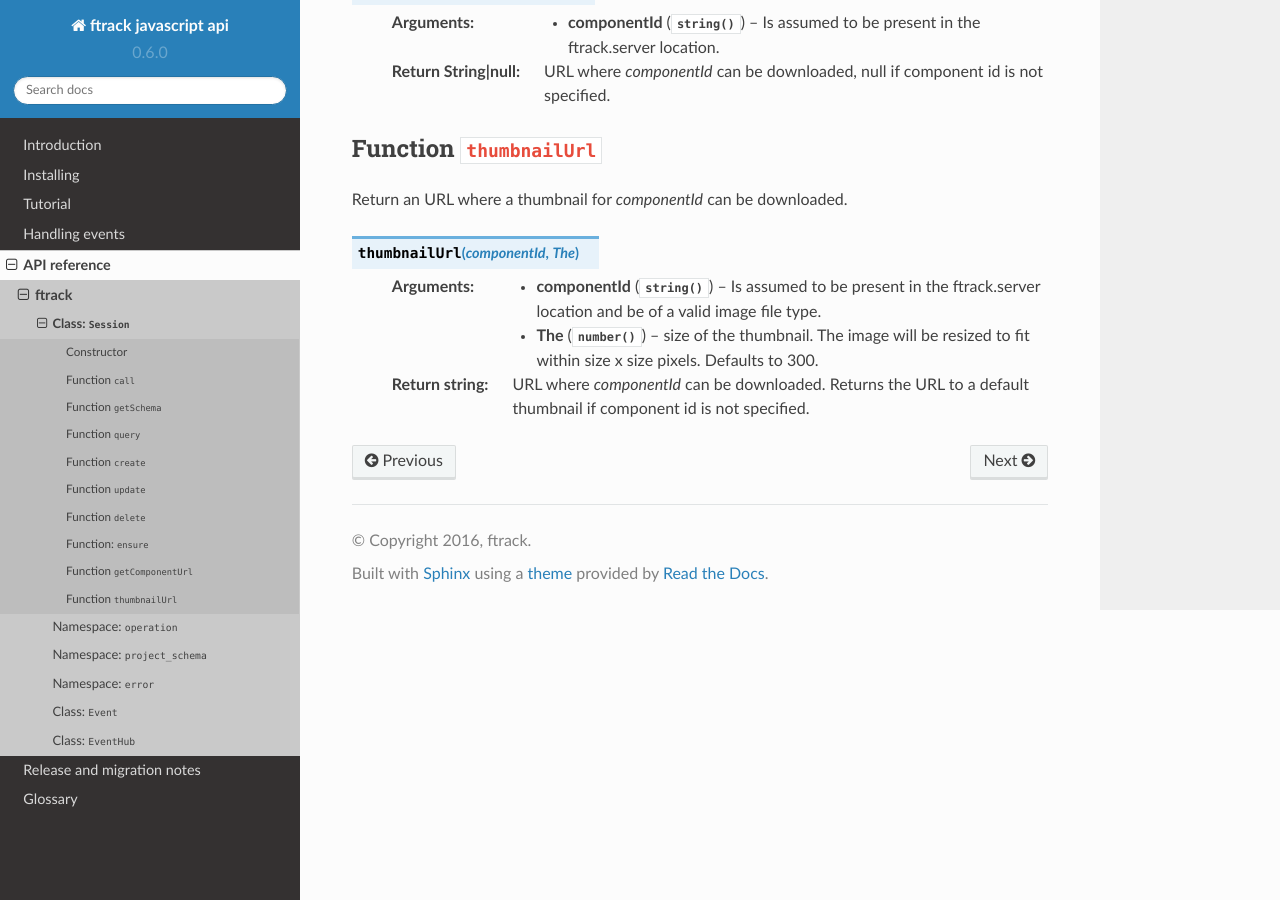
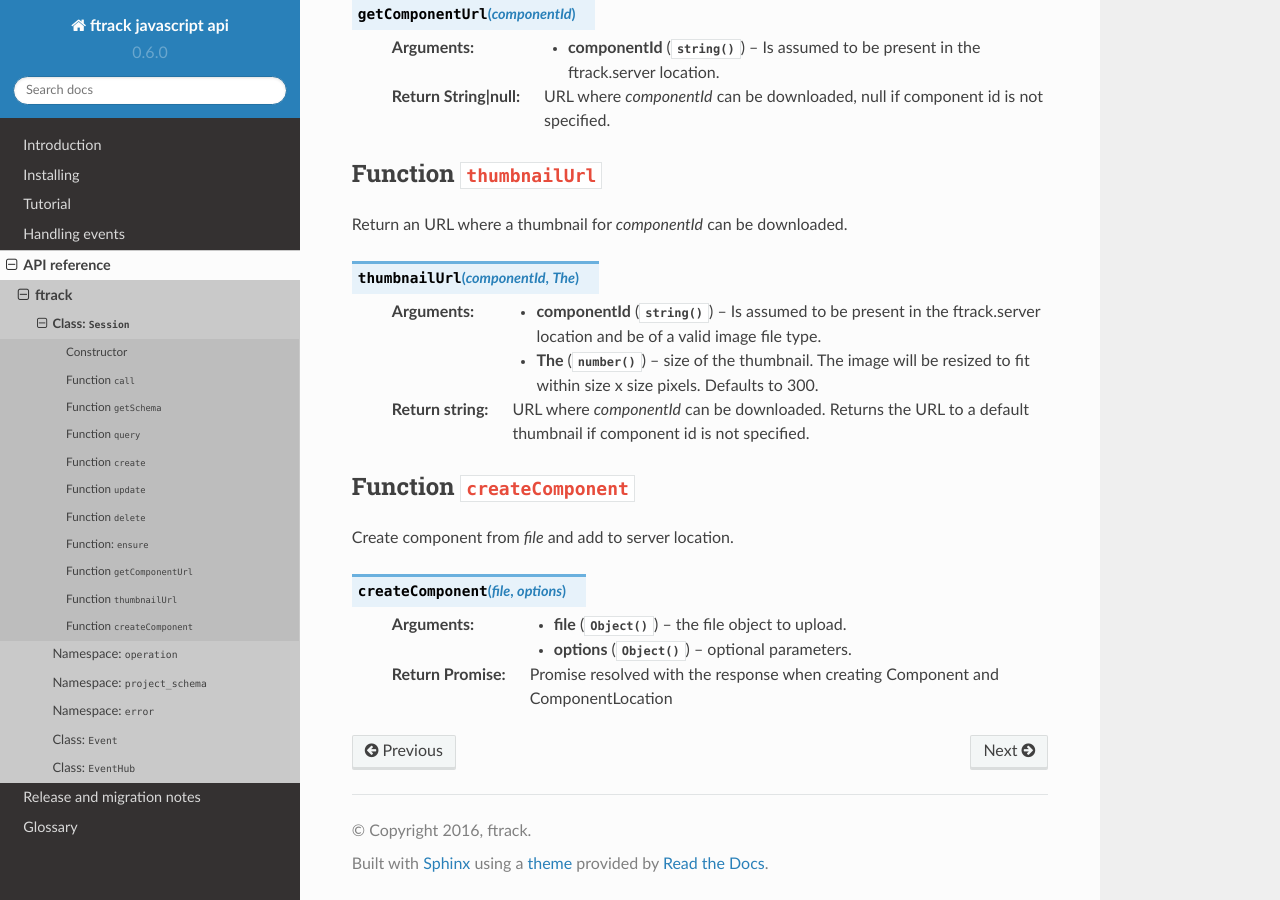
Before and after one commit to ftrackhq/ftrack-javascript, a Sphinx documentation site: the page built from doc/api_reference/session.rst, in a window 1280 px wide and 900 px high, scrolled down 3472 px. Built offline with Sphinx 7.4.7 and the Read the Docs theme 2.0.0, drawn with Linux system fonts in a browser that asks for light colours; some of the changed text lies outside the part shown.

Commit message:
add createComponent to doc

```diff
--- a/doc/api_reference/session.rst
+++ b/doc/api_reference/session.rst
@@ -178,3 +178,18 @@
     :return string: URL where *componentId* can be downloaded. Returns the
                      URL to a default thumbnail if component id is not
                      specified.
+
+
+
+Function ``createComponent``
+=========================
+
+Create component from *file* and add to server location.
+
+.. js:function:: createComponent(file, options)
+
+
+    :param Object file: the file object to upload.
+    :param Object options: optional parameters.
+    :return Promise: Promise resolved with the response when creating
+                    Component and ComponentLocation
```
Also changed, not shown: doc/release/release_notes.rst (+7 -0 lines), source/session.js (+7 -5 lines), 4 other files.
